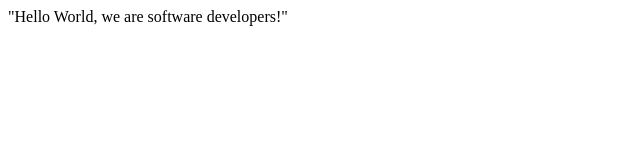
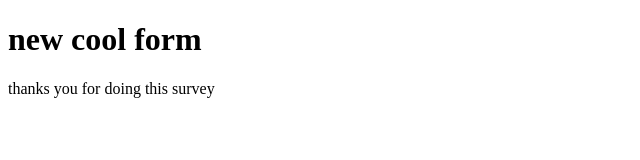
Before and after one commit to ferbaco86/Microverse_Trial_2, a plain HTML site: page index.html in a window 1280 px wide. Shown: the whole page, without its empty margins (0-640 px from the left). Drawn offline with Linux system fonts and the light colour scheme.

Commit message:
Update index.html
actual commit

```diff
--- a/index.html
+++ b/index.html
@@ -8,8 +8,8 @@
 
   <body>
     <script src="https://cdn.freecodecamp.org/testable-projects-fcc/v1/bundle.js"></script>
-
-    "Hello World, we are software developers!"
+<h1 id="title"> new cool form</h1>
+<p id="description"> thanks you for doing this survey</p>
     <script  src="js/index.js"></script>
   </body>
 </html>
```
